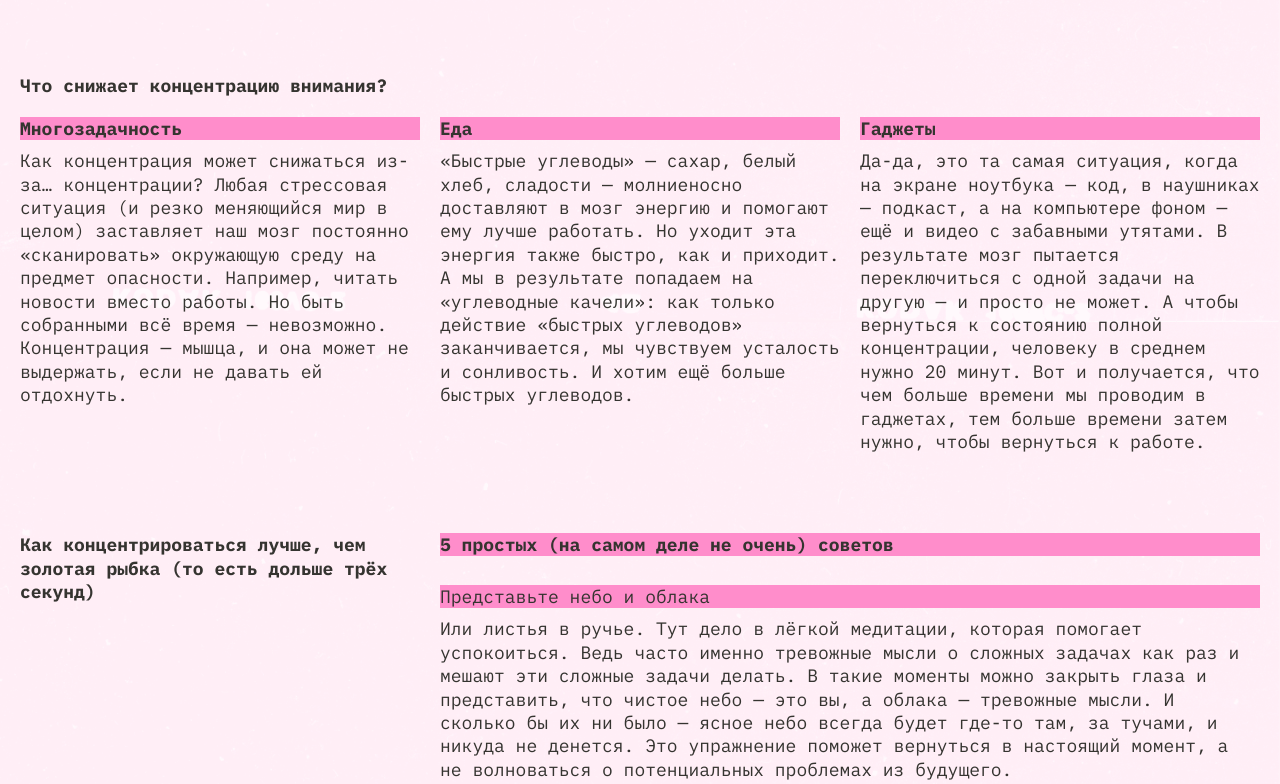
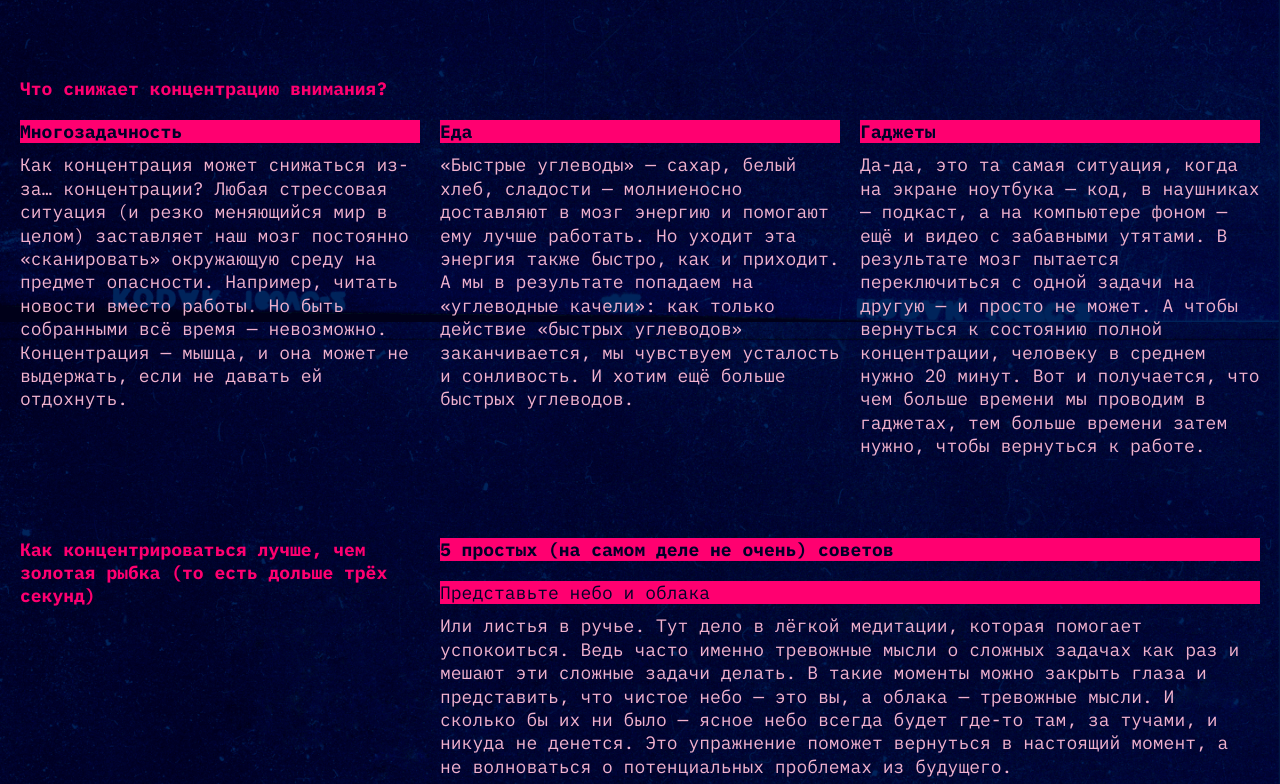
Before and after one commit to bluecucumberr/slozhno-sosredotochitsya, a plain HTML site: page index.html in a window 1280 px wide. Shown: the part 1278-2062 px from the top of the page. Drawn offline with Linux system fonts and the light colour scheme.

Commit message:
corrections

```diff
--- a/index.html
+++ b/index.html
@@ -6,17 +6,17 @@
     <meta name="viewport" content="width=device-width, initial-scale=1.0" />
     <meta name="color-scheme" content="dark light" />
     <title>Сложно сосредоточиться</title>
+    <link rel="stylesheet" href="./fonts/fonts.css" />
     <link rel="stylesheet" href="./styles/variables.css" />
     <link rel="stylesheet" href="./styles/style.css" />
     <link rel="stylesheet" href="./styles/dark.css" />
     <link rel="stylesheet" href="./styles/light.css" />
     <link rel="stylesheet" href="./styles/globals.css" />
-    <link rel="stylesheet" href="./fonts/fonts.css" />
     <link rel="icon" href="./images/favicon.ico" sizes="any" />
     <link rel="icon" href="./images/favicon.svg" type="image/svg+xml" />
     <link rel="apple-touch-icon" href="./images/favicon.png" />
   </head>
-  <body class="page theme_light">
+  <body class="page theme_dark">
     <header class="header decorated-zone content-section">
       <div class="rec" aria-hidden="true">REC</div>
       <nav class="header__theme-menu">
@@ -52,7 +52,7 @@
       </p>
     </header>
     <main class="main-content">
-      <div class="main-content-section section-first-type">
+      <section class="main-content-section section-first-type">
         <h2 class="content__title">Почему сосредоточиться так сложно</h2>
         <div class="paragrah">
           <div class="content__paragrah">
@@ -88,8 +88,8 @@
             </p>
           </div>
         </div>
-      </div>
-      <div class="main-content-section section-second-type">
+      </section>
+      <section class="main-content-section section-second-type">
         <h2 class="content__title">Что снижает концентрацию внимания?</h2>
         <div class="paragrah_section-second-type">
           <div class="content__paragrah">
@@ -127,15 +127,15 @@
             </p>
           </div>
         </div>
-      </div>
-      <div class="main-content-section section-first-type">
+      </section>
+      <section class="main-content-section section-first-type">
         <h2 class="content__title">
           Как концентрироваться лучше, чем золотая рыбка (то есть дольше трёх
           секунд)
         </h2>
         <div class="paragrah">
           <div class="content__paragrah">
-            <h3 class="content__paragrah_title title-decor">
+            <h3 class="content__paragrah_title title-decor no-margin">
               5 простых (на самом деле не очень) советов
             </h3>
           </div>
@@ -206,8 +206,8 @@
             </p>
           </div>
         </div>
-      </div>
-      <div class="main-content-section">
+      </section>
+      <section class="main-content-section">
         <div class="content__paragrah">
           <h3 class="content__paragrah_title title-decor">
             А можно в картинках?
@@ -245,7 +245,7 @@
             />
           </div>
         </div>
-      </div>
+      </section>
     </main>
     <footer class="footer decorated-zone content-section">
       <h4 class="footer__title">focus</h4>
--- a/styles/style.css
+++ b/styles/style.css
@@ -212,6 +212,7 @@ button:focus {
   font-weight: bold;
   color: var(--main-color, #000028);
   font-size: 18px;
+  line-height: 23.4px;
 }
 
 /*///////////////////////////////////////////////////////////*/
@@ -307,7 +308,11 @@ button:focus {
 }
 
 .content__paragrah_title {
-  margin-bottom: 9px;
+  margin-bottom: 10px;
+}
+
+.no-margin {
+  margin-bottom: 0px;
 }
 
 .content__text-block {
```
